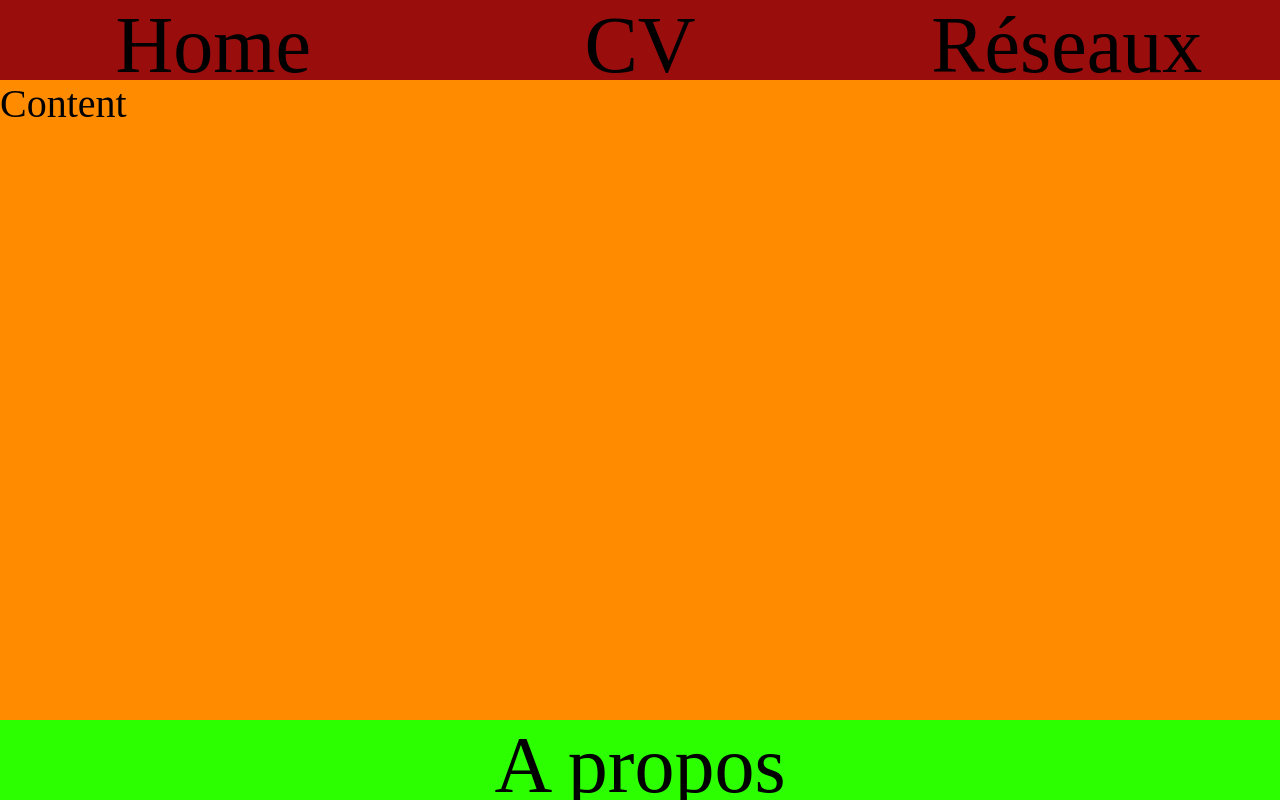
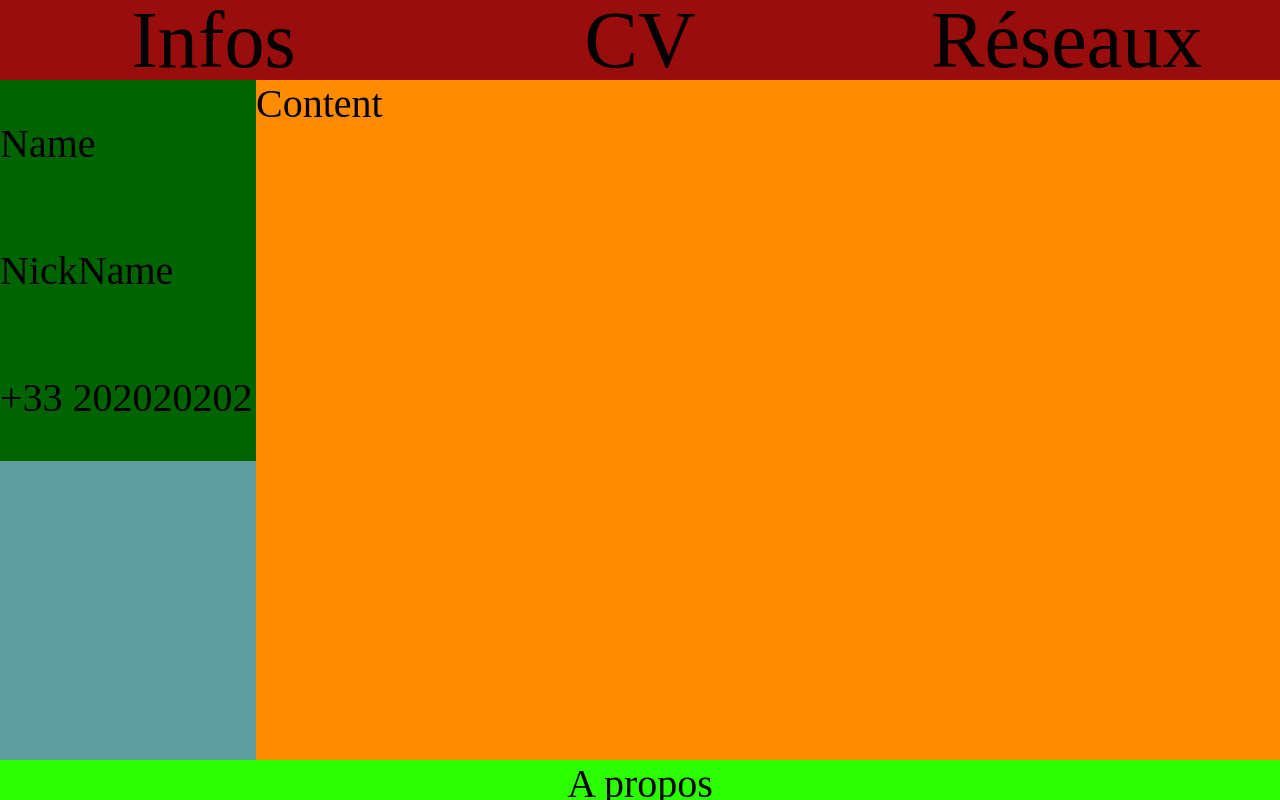
Before and after one commit to FlaveFlav20/Site, a plain HTML site: page static/index.html in a window 1280 px wide. Drawn offline with Linux system fonts and the light colour scheme.

```diff
--- a/static/index.html
+++ b/static/index.html
@@ -6,7 +6,7 @@
 </head>
 <header>
     <div class="menu" id="button_display_menu">
-        Home
+        Infos
     </div>
     <div class="menu">
         CV
@@ -17,7 +17,9 @@
 </header>
 <body>
     <div class="info" id="info" hidden="hidden">
-        salut
+            <div class="elem_info">Name</div>
+            <div class="elem_info">NickName</div>
+            <div class="elem_info">+33 202020202</div>
     </div>
     <div class="content" id="content">
         Content
--- a/static/js/global_var.js
+++ b/static/js/global_var.js
@@ -1,20 +1,20 @@
 // "Height" "Width" "Margin Top" "Margin Right" "Margin Bottom" "Margin left"
 
-const info_dekstop = ['80vh', '20%', '10vh', '90%', '10vh', '0%'];
-const info_mobile = ['10vh', '100%', '10vh', '0%', '80vh', '0%'];
+const info_dekstop = ['85vh', '20%', '10vh', '90%', '10vh', '0%'];
+const info_mobile = ['15vh', '100%', '10vh', '0%', '80vh', '0%'];
 
-const content_dekstop = ['80vh', '80%', '10vh', '0%', '10vh', '20%'];
-const content_mobile = ['70vh', '100%', '20vh', '0%', '10vh', '0%'];
+const content_dekstop = ['85vh', '80%', '10vh', '0%', '10vh', '20%'];
+const content_mobile = ['75vh', '100%', '20vh', '0%', '10vh', '0%'];
 
-const content_info_hide_dekstop = ['80vh', '100%', '10vh', '0%', '10vh', '0%'];
-const content_info_hide_mobile = ['80vh', '100%', '10vh', '0%', '10vh', '0%'];
+const content_info_hide_dekstop = ['85vh', '100%', '10vh', '0%', '10vh', '0%'];
+const content_info_hide_mobile = ['85vh', '100%', '10vh', '0%', '10vh', '0%'];
 
 /*
     Those array will be used with the function set_parameters -> less code to write
 */
 
 window.is_dekstop = true;
-window.is_info_open = false;
+window.is_info_open = true;
 
 /*
     We must know if we have a dekstop or a mobile by displaying
--- a/static/js/mobile-dekstop.js
+++ b/static/js/mobile-dekstop.js
@@ -66,6 +66,14 @@
 function set_mobile() {
     window.is_dekstop = false;
     set_parameters(info, info_mobile);
+    info.style.flexDirection = 'row';
+    info.style.justifyContent = 'center';
+    document.querySelectorAll('.elem_info').forEach(function(elem_info) {
+        elem_info.style.paddingLeft = '5vw';
+        elem_info.style.paddingRight = '5vw';
+        elem_info.style.paddingTop = '0';
+        elem_info.style.paddingBottom = '0';
+    });
 
     if (window.is_info_open) {
         info.style.display = 'flex';
@@ -84,6 +92,14 @@
 function set_dekstop() {
     window.is_dekstop = true;
     set_parameters(info, info_dekstop);
+    info.style.flexDirection = 'column';
+    info.style.justifyContent = 'start';
+    document.querySelectorAll('.elem_info').forEach(function(elem_info) {
+        elem_info.style.paddingLeft = '0';
+        elem_info.style.paddingRight = '0';
+        elem_info.style.paddingTop = '5vh';
+        elem_info.style.paddingBottom = '5vh';
+    });
 
     if (window.is_info_open) {
         info.style.display = 'flex';
--- a/static/style.css
+++ b/static/style.css
@@ -6,15 +6,15 @@
     width: 100vw;
     top: 0;
     left: 0;
-    justify-content: center;
+    font-size: min(10vh, 10vw);
 }
 
 .menu {
     display: flex;
+    align-items: center;
     background-color: rgb(153, 13, 13);
     justify-content: center;
     width: 100vw;
-    font-size: min(10vh, 10vw);
     left: 0;
     right: 0;
 }
@@ -30,7 +30,13 @@
     display: none;
     position: fixed;
     background-color: cadetblue;
-    font-size: min(10vh, 10vw);
+}
+
+.elem_info {
+    display: inherit;
+    position: relative;
+    background-color: darkgreen;
+    font-size: min(5vh, 5vw);
 }
 
 .content {
@@ -43,12 +49,12 @@
 footer {
     display: flex;
     position: fixed;
-    height: 10vh;
+    height: 5vh;
     width: 100vw;
     background-color: rgb(43, 255, 0);
-    top: 90vh;
+    top: 95vh;
     bottom: 0;
     left: 0;
     justify-content: center;
-    font-size: min(10vh, 10vw);
+    font-size: min(5vh, 5vw);
 }
```
Also changed, not shown: README.md (added), static/js/language.js (added).
